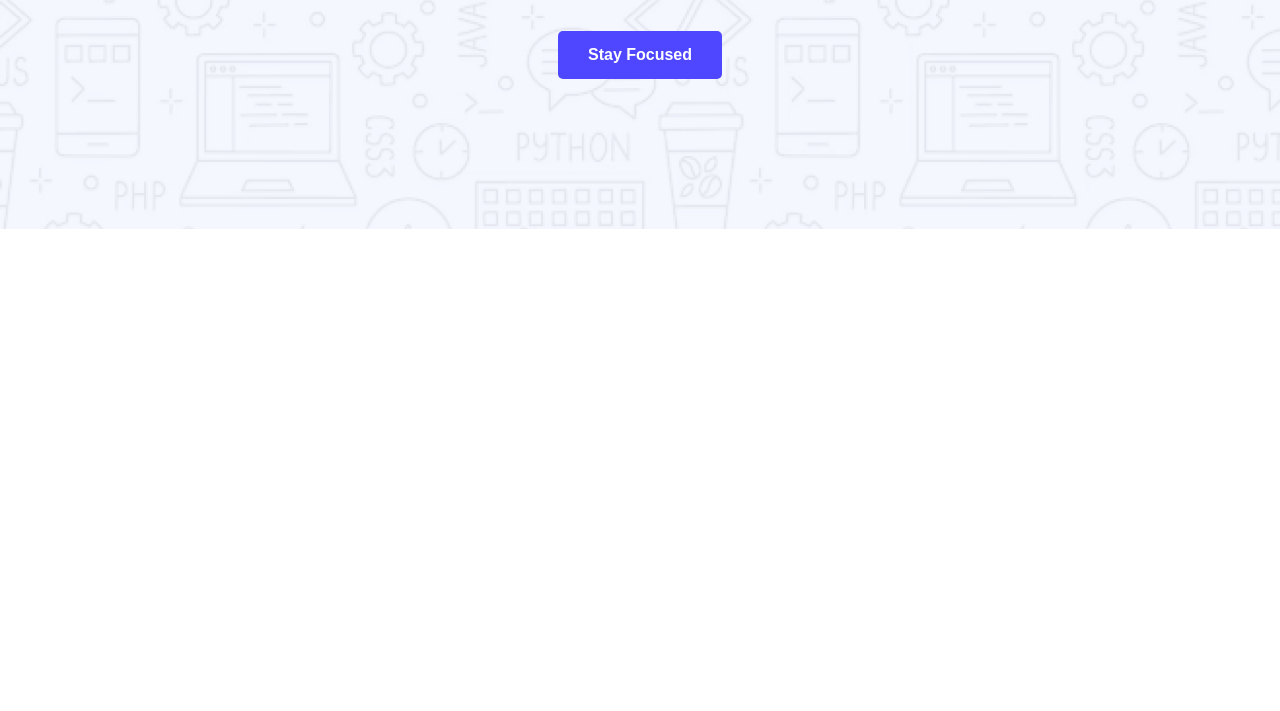
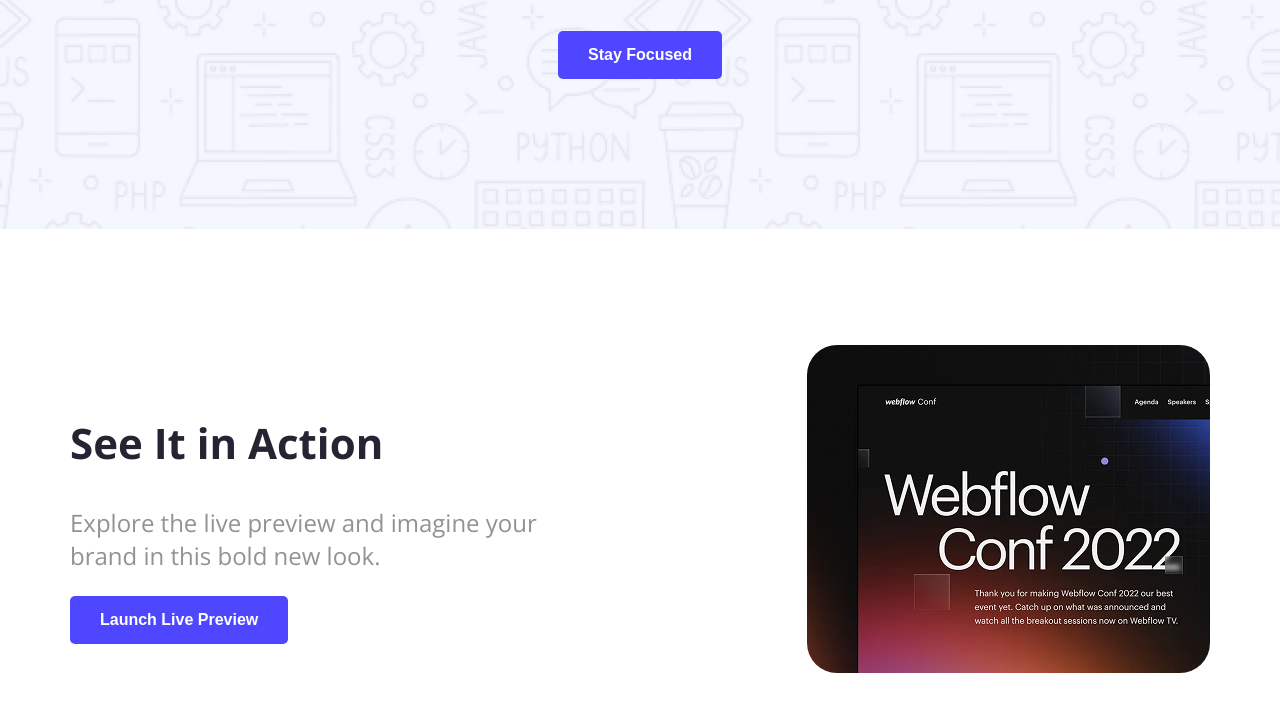
Before and after one commit to sujands1509/asignment1, a plain HTML site: page index.html in a window 1280 px wide. Shown: the part 417-1128 px from the top of the page. Before the commit the page ends 800 px from the top, so only its background shows below. Drawn offline with nearby package versions, Linux system fonts and the light colour scheme.

Commit message:
action section done

```diff
--- a/index.html
+++ b/index.html
@@ -22,5 +22,17 @@
           <button class="btn-primary "> <a href="">Stay Focused</a></button>
       </section>
   </header>
+    <section class="action">
+       <div class="action-left">
+            <h2 class="section-title">
+              See It in Action
+            </h2>
+            <p class="section-description">
+              Explore the live preview and imagine your<br> brand in this bold new look.
+            </p>
+            <button class="btn-primary"><a href="">Launch Live Preview</a></button>
+       </div>
+       <div class="action-right"><img src="images/wc-mini.png" alt=""></div>
+    </section>
 </body>
 </html>
--- a/styles/style.css
+++ b/styles/style.css
@@ -51,6 +51,17 @@ nav img {
 .text-center{
   text-align: center;
 }
+.section-title{
+  font-size: 42px;
+  font-weight: bold;
+  color: #252432;
+}
+.section-description{
+  font-size: 24px;
+  font-weight: 400;
+  color: rgba(37, 36, 50, 0.5);
+}
+
 /* banner design start */
 .banner{
   max-width: 1140px;
@@ -63,3 +74,19 @@ nav img {
   color: #252432;
   margin-top: 120px;
 }
+/* banner section style finish */
+/* action section style start */
+.action{
+  display: flex;
+  justify-content: space-between;
+  max-width: 1140px;
+  margin: 0 auto;
+  align-items: center;
+}
+.action-right{
+  padding:116px 0px ;
+
+}
+.action-right img{
+  border-radius: 30px;
+}
```
